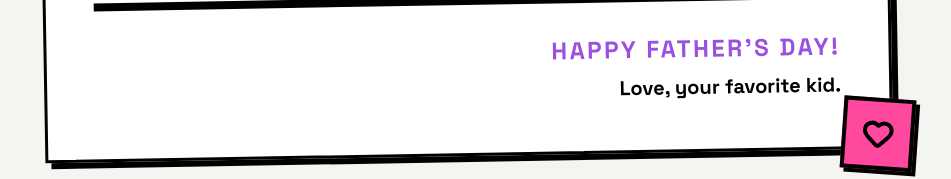
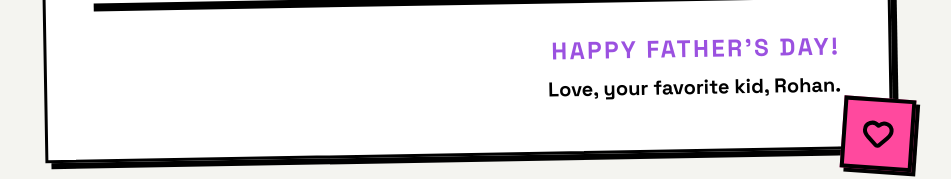
Before and after one commit to shivennair2009-debug/Father-s-Day, a Next.js app: page /letter in a window 1280 px wide. Shown: the part 911-1090 px from the top of the page, without its empty margins (179-1130 px from the left). Built offline with nearby package versions, Linux system fonts and the light colour scheme.

Commit message:
Update signature to Rohan

```diff
--- a/app/letter/page.tsx
+++ b/app/letter/page.tsx
@@ -49,7 +49,7 @@ export default function LetterPage() {
               Happy Father's Day!
             </p>
             <p className="text-xl font-bold mt-2">
-              Love, your favorite kid.
+              Love, your favorite kid, Rohan.
             </p>
           </div>
         </div>
```
Also changed, not shown: 1 other file (tests, documents, lock files or other folders).
